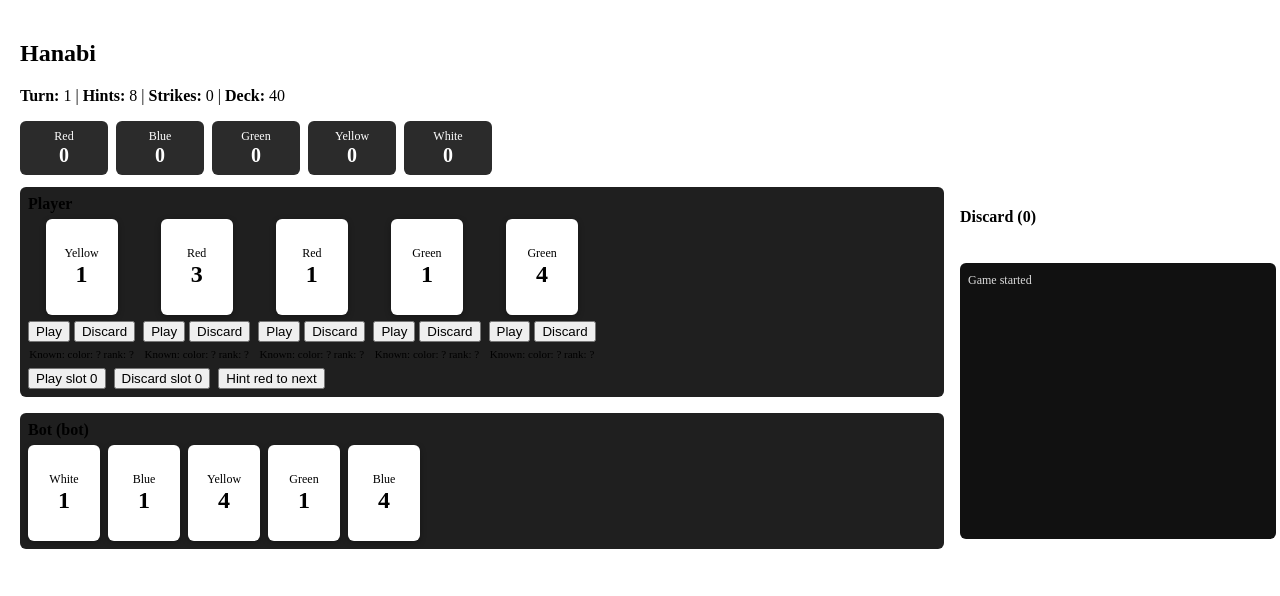
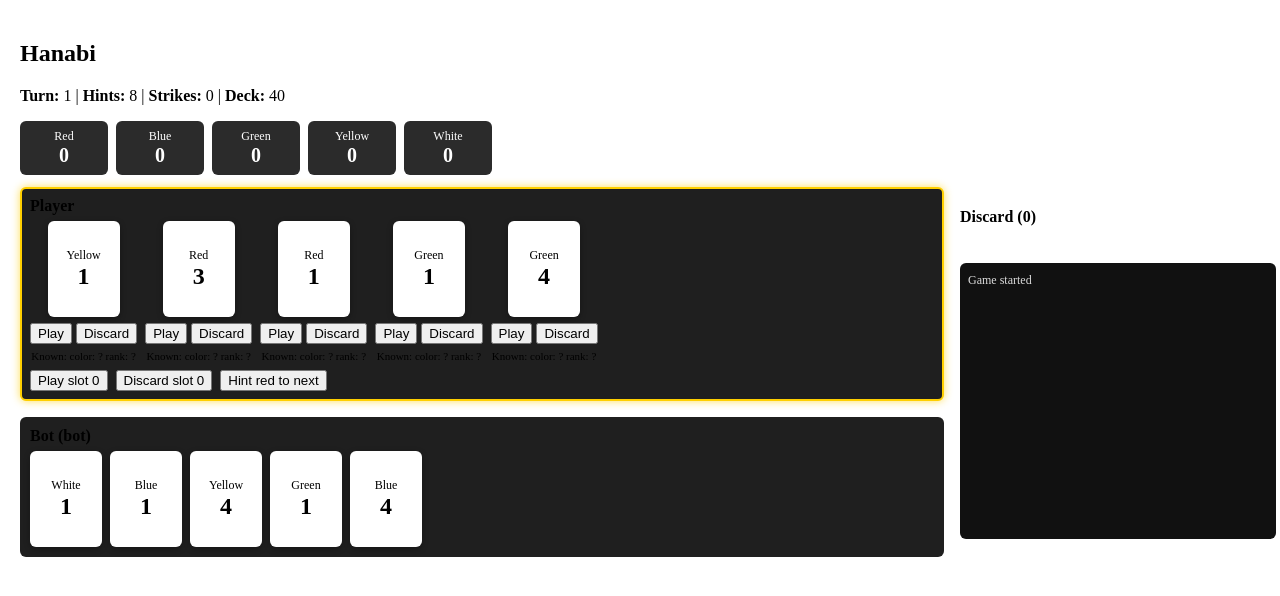
Before and after one commit to noirka/Hanabi-game, a React (Vite) app in the folder hanabi-online/frontend/: page / in a window 1280 px wide. Shown: the top 596 px of the page. Built offline with nearby package versions, Linux system fonts and the light colour scheme.

Commit message:
feat: Add border glow to current player for visibility

```diff
--- a/hanabi-online/frontend/src/ui/GameView.tsx
+++ b/hanabi-online/frontend/src/ui/GameView.tsx
@@ -61,7 +61,10 @@ export default function GameView({ engine }: { engine: GameEngine }) {
               padding: 8,
               background: "#1f1f1f",
               borderRadius: 6,
+              border: p.id === current.id ? "2px solid #ffcf00" : "2px solid transparent",
+              boxShadow: p.id === current.id ? "0 0 8px #ffcf00aa" : "none",
             }}
+
             >
               <HandView
                 player={p}
```
Lines whose indentation alone changed are shown as unchanged.
